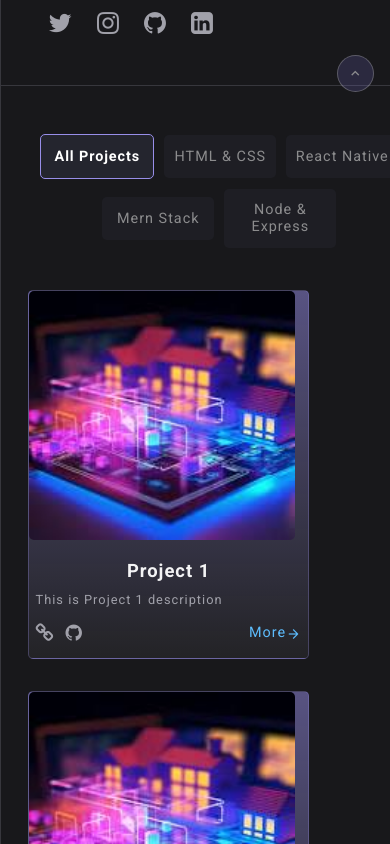
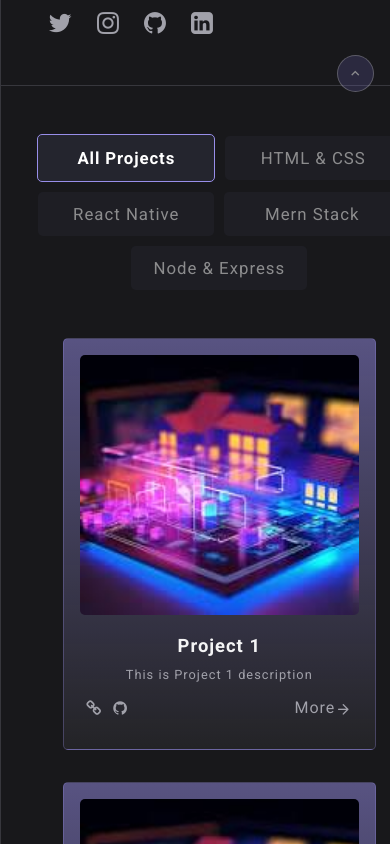
Before and after one commit to MohammedAhmedHosein/portfolio, a React (Vite) app: page / in a window 390 px wide. Shown: the part 720-1564 px from the top of the page. Built offline with nearby package versions, Linux system fonts and the light colour scheme.

Commit message:
fixing card positions

```diff
--- a/src/components/3 - submainsection/submainsections.css
+++ b/src/components/3 - submainsection/submainsections.css
@@ -1,13 +1,18 @@
+/* General Styles */
 main.flex {
+  display: flex;
+  flex-wrap: wrap;
   gap: 3rem;
-  align-items: start;
+  align-items: center;
+  justify-content: center; /* Ensures content is horizontally centered */
 }
 
-/* Left section */
-
+/* Left Section */
 main section.left-section.flex {
+  display: flex;
   flex-direction: column;
   gap: 10px;
+  align-items: center; /* Centers the content */
 }
 
 main section.left-section.flex button {
@@ -33,7 +38,38 @@ main section.left-section.flex button.active {
 main section.left-section.flex button:hover {
   opacity: 1;
 }
+.link {
+  color: var(--subtitle);
+  text-decoration: none;
+}
 
+/* Card Styles */
+.card {
+  border: 1px solid rgba(152, 142, 233, 0.3);
+  border-radius: 5px;
+  background-image: linear-gradient(
+    rgba(152, 142, 233, 0.5),
+    rgba(255, 255, 255, 0.05)
+  );
+  transition: 0.3s;
+  max-width: 300px;
+  margin: 0 auto; /* Centers card horizontally */
+  padding: 1rem;
+  text-align: center; /* Ensures consistent text alignment */
+}
+
+.card img {
+  border-radius: 5px;
+  width: 100%; /* Ensures images are responsive */
+}
+
+.card:hover {
+  transform: rotate(1deg) scale(1.01);
+  border: 1px solid rgba(152, 142, 233, 1);
+  cursor: pointer;
+}
+
+/* Box Inside Card */
 .card .box {
   padding: 1rem 0.4rem;
   overflow: hidden;
@@ -44,7 +80,6 @@ main section.left-section.flex button:hover {
   font-size: 1.15rem;
   font-weight: bold;
   margin-bottom: 0.5rem;
-  text-align: center;
 }
 
 .card .box .sub-title {
@@ -59,74 +94,63 @@ main section.left-section.flex button:hover {
 
 .card .box .icons {
   justify-content: space-between;
+  color: var(--subtitle);
 }
 
-.card .icon-link,
-.card .icon-github {
-  font-size: 1.2rem;
-  color: var(--subtitle);
-  transition: 0.3s;
+/* Button Group */
+.card .button-group {
+  display: flex;
+  flex-wrap: wrap;
+  justify-content: center; /* Centers buttons inside the group */
+  gap: 10px;
 }
 
-.card .icon-link:hover,
-.card .icon-github:hover {
-  font-size: 1.5rem;
-  color: var(--icon-hover);
-  cursor: pointer;
+.card .button-group button {
+  flex: 0 1 calc(50% - 10px); /* Ensures two buttons per row */
+  max-width: 7rem;
 }
 
-.card .link {
-  font-size: 0.9rem;
-  color: var(--blue);
-  transition: 0.3s;
+/* Right Section */
+main section.right-section.flex {
+  flex-wrap: wrap;
+  column-gap: 3rem;
+  row-gap: 2rem;
+  justify-content: center; /* Centers content in right section */
 }
 
-.card .link:hover {
-  font-size: 1em;
-}
-
-.card {
-  border: 1px solid rgba(152, 142, 233, 0.3);
-  border-radius: 5px;
-  transition: 0.3s;
-  background-image: linear-gradient(
-    rgba(152, 142, 233, 0.5),
-    rgba(255, 255, 255, 0.05)
-  );
-}
-.card img {
-  border-radius: 5px;
-}
-.card:hover {
-  rotate: 1deg;
-  border: 1px solid rgba(152, 142, 233, 1);
-  cursor: pointer;
-  scale: 1.01;
-}
-
-/* Right section */
-main section.right-section.flex {
-  flex-wrap: wrap;
-  column-gap: 2rem;
-  row-gap: 2rem;
-}
+/* Media Query for Small Screens */
 @media (max-width: 600px) {
   main.flex {
     flex-direction: column;
-    gap: 2.64rem;
-    align-items: center;
+    gap: 3rem;
+    align-items: center; /* Centers content vertically */
+    justify-content: center;
   }
 
   main section.left-section.flex {
     flex-direction: row;
     flex-wrap: wrap;
-    justify-content: center; /* Center the cards horizontally */
+    justify-content: center; /* Centers the cards horizontally */
     gap: 10px;
+    padding: 0;
+    margin: 0;
+    width: 100%;
+    box-sizing: border-box;
   }
 
-  main section.left-section.flex button {
-    width: 7rem;
-    padding: 0.8rem 0;
-    font-size: 0.9rem;
+  main section.left-section.flex .card {
+    display: flex;
+    flex-direction: column;
+    align-items: center;
+    justify-content: center;
+    width: 90%; /* Reduces width slightly for better responsiveness */
+    max-width: 300px;
+    margin: 0 auto;
+    box-sizing: border-box;
+  }
+
+  main section.left-section.flex .button-group button {
+    flex: 0 1 calc(50% - 10px);
+    max-width: 7rem;
   }
 }
```
